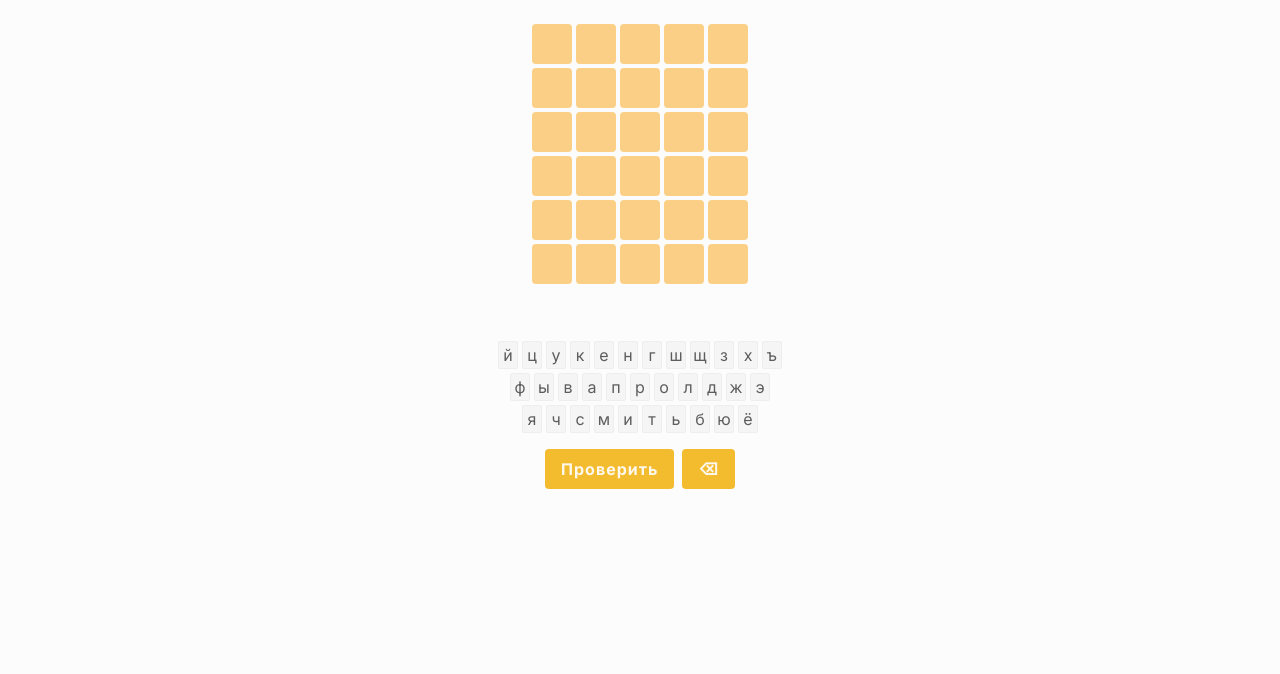
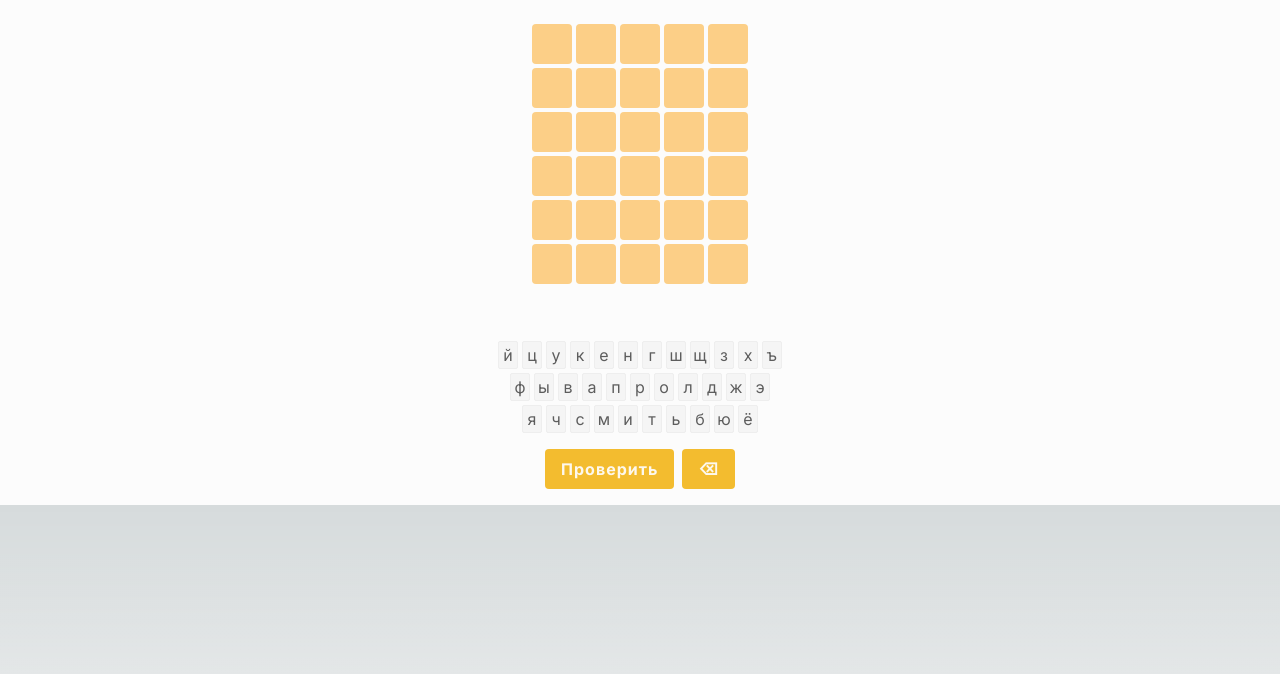
Before and after one commit to pirotech/five-letters, a Next.js app: page / in a window 1280 px wide. Shown: the top 674 px of the page. Built offline with nearby package versions, Linux system fonts and the light colour scheme.

Commit message:
стили страницы

```diff
--- a/app/game/Game.module.scss
+++ b/app/game/Game.module.scss
@@ -12,6 +12,7 @@
 }
 
 .gameWrapper {
+  height: 100%;
   position: relative;
   display: flex;
   flex-direction: column;
--- a/app/page.tsx
+++ b/app/page.tsx
@@ -2,10 +2,7 @@ import { Game } from '@/app/game';
 
 export default function Home() {
   return (
-    <main
-      className="flex min-h-screen flex-col items-center justify-between"
-      style={{ backgroundColor: '#fcfcfc', height: '100%' }}
-    >
+    <main style={{ backgroundColor: '#fcfcfc', height: '100%' }}>
       <Game />
     </main>
   );
```
